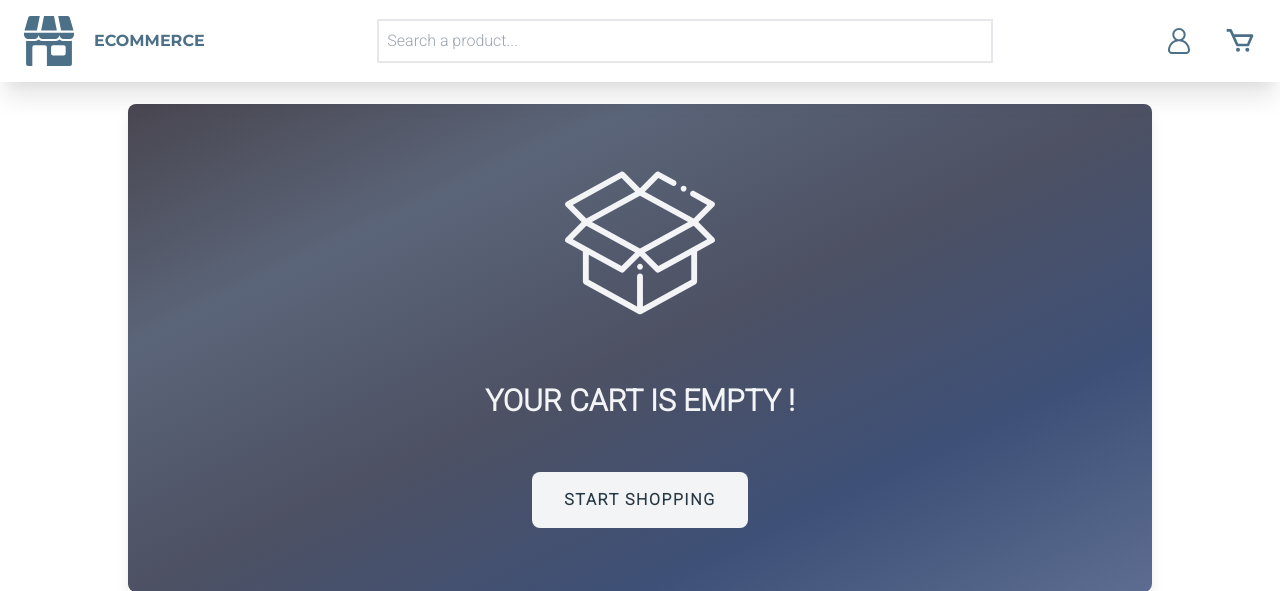
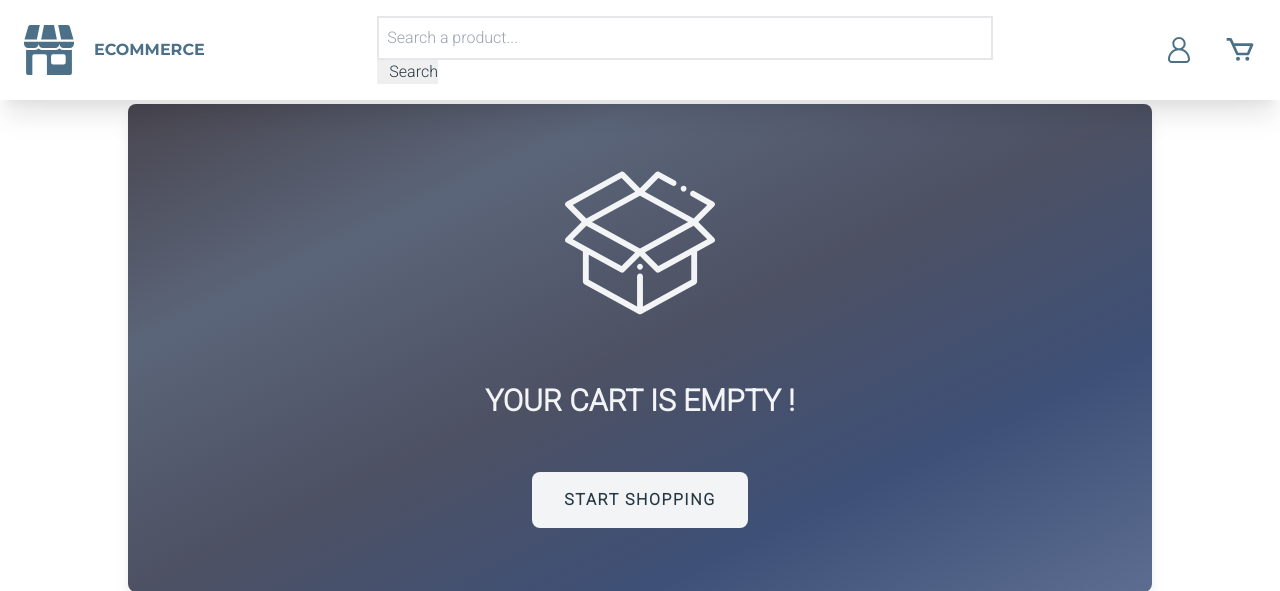
Before and after one commit to BWBMaxime/Ecommerce, a PHP site: page /cart in a window 1280 px wide. Shown: the top 591 px of the page. Run offline with PHP 8.4, Linux system fonts and the light colour scheme; data that the repository does not hold is empty; some libraries are stand-ins or nearby versions.

Commit message:
"Search Update"

```diff
--- a/views/_navbar.php
+++ b/views/_navbar.php
@@ -1,4 +1,5 @@
 <? $ASSET::style('navbar') ?>
+
 
 <nav id="navbar" class="w-full fixed bg-white z-40 top-0 py-1 shadow-xl">
     <div class="w-full container mx-auto flex items-center justify-between mt-0 px-6 py-3">
@@ -20,10 +21,14 @@
             </nav>
         </div>
 
-        <div class="order-6 md:order-2 w-1/2">  <!-- barre de recherche -->
-            <input type="text" class="col-8 border-2 p-2 w-full " placeholder="Search a product..."
+        <form method="GET" class="order-6 md:order-2 w-1/2" >  <!-- barre de recherche -->
+            <input type="text" name="s" class="col-8 border-2 p-2 w-full " placeholder="Search a product..."
                 id="search-filter">
-        </div>
+                <input class="pl-3 inline-block no-underline hover:text-black"  type='submit' value='Search'>
+
+
+
+        </form>
 
         <div class="order-2 md:order-3 flex items-center" id="nav-content">
         <? if ($SESSION::isLogged()): ?>
```
Also changed, not shown: controllers/ProductController.php (+15 -3 lines).
